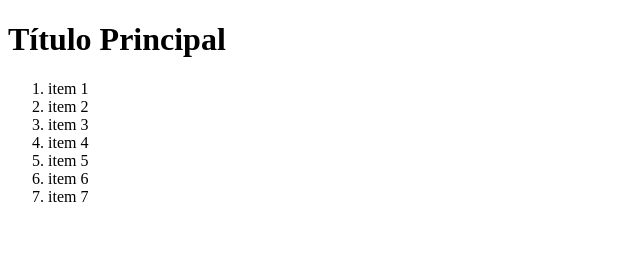
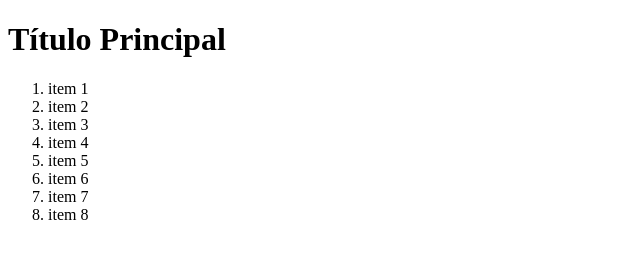
Before and after one commit to Jean0503Junior/Projetos, a plain HTML site: page index.html in a window 1280 px wide. Shown: the full height of the page, 0-640 px from the left. Drawn offline with Linux system fonts and the light colour scheme.

Commit message:
Página Principal

```diff
--- a/index.html
+++ b/index.html
@@ -16,6 +16,7 @@
         <li>item 5</li>
         <li>item 6</li>
         <li>item 7</li>
+        <li>item 8</li>
 
     </ol>
     <!-- ol>li*5{item $}
```
